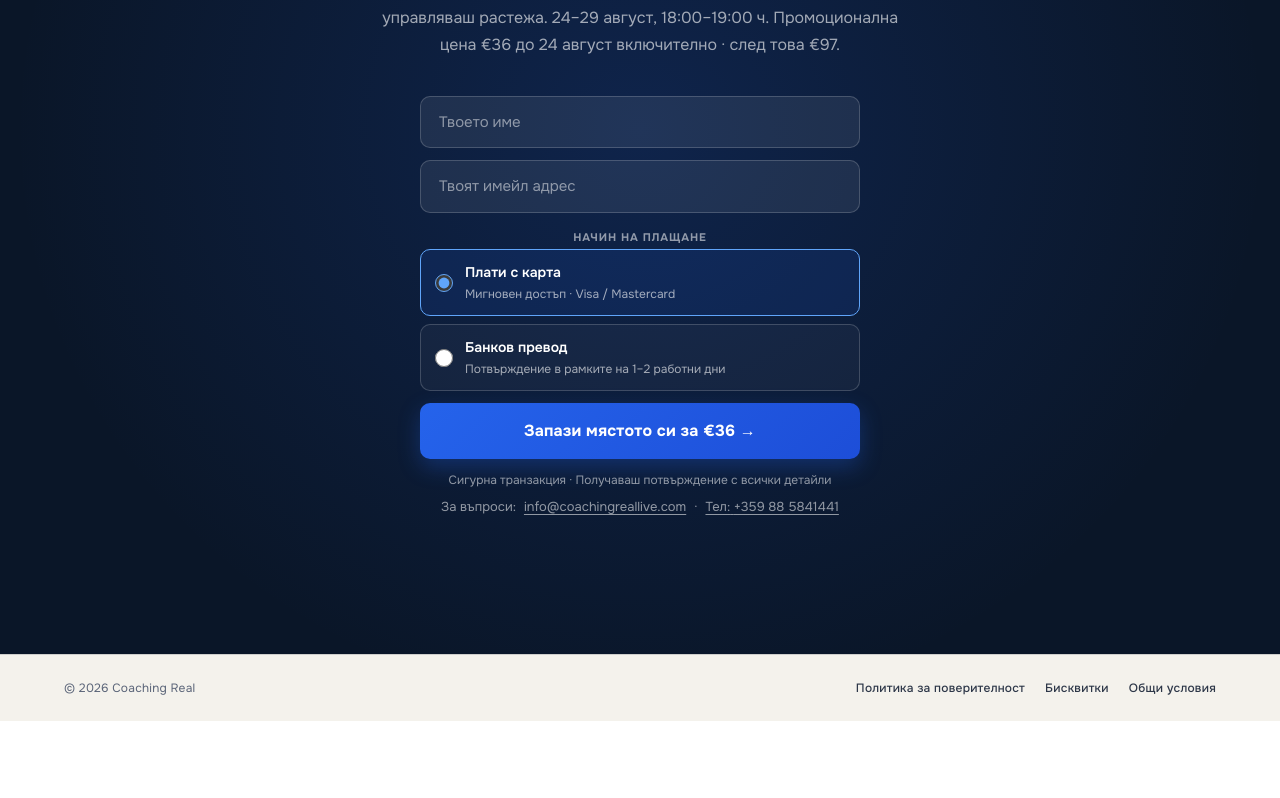
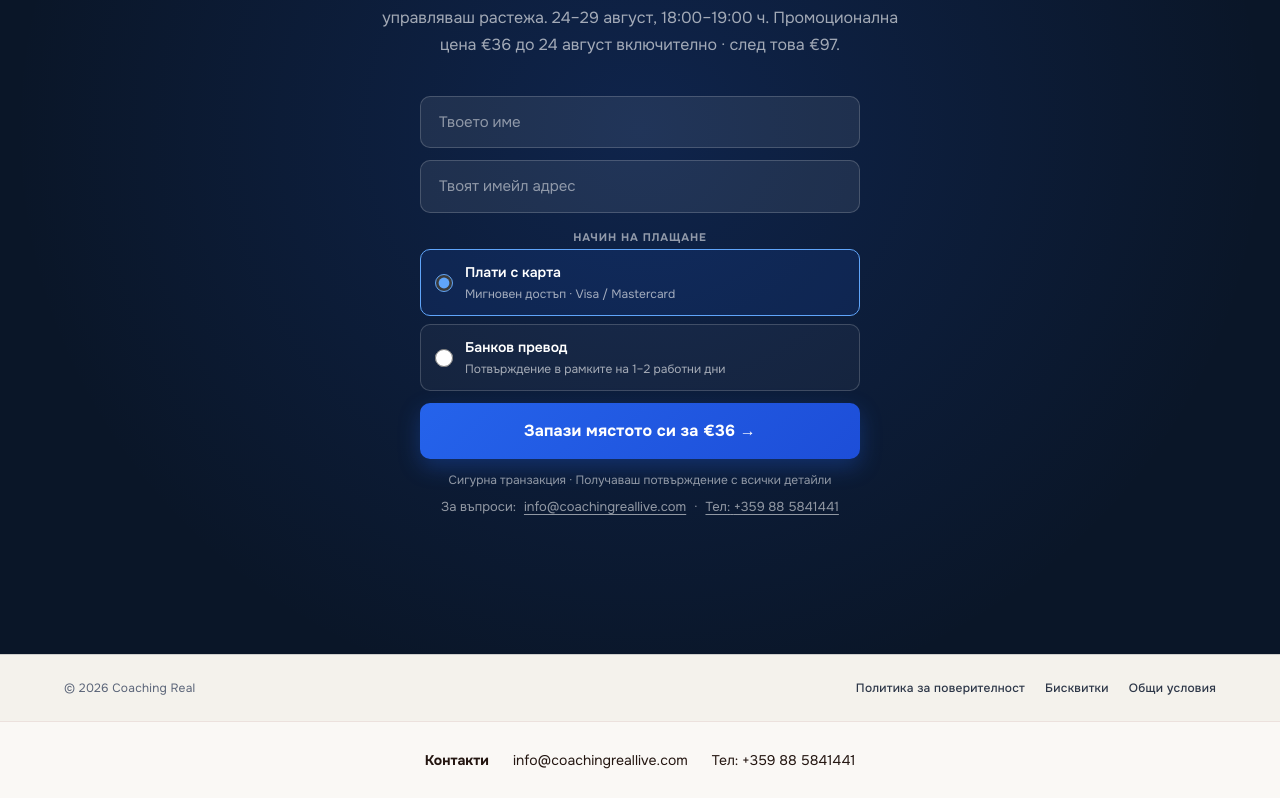
Before and after one commit to jordanyanewski-stack/coaching-real, a Next.js app: page /leadership in a window 1280 px wide. Shown: the part 9752-10550 px from the top of the page. Before the commit the page ends 10473 px from the top, so only its background shows below. Built offline with nearby package versions, Linux system fonts and the light colour scheme.

Commit message:
Add global contact footer

```diff
--- a/src/app/layout.tsx
+++ b/src/app/layout.tsx
@@ -5,6 +5,7 @@ import { bgBG } from "@clerk/localizations";
 import "./globals.css";
 import { FacebookPixel } from "./pixel";
 import CookieBanner from "./cookie-banner";
+import { GlobalContactFooter } from "@/components/global-contact-footer";
 
 // Substituting Sharp Grotesk Cyr Medium 20 with Onest -
 // same geometric family, full Cyrillic support, closest available on Google Fonts.
@@ -62,6 +63,7 @@ export default function RootLayout({
         <body className="min-h-full flex flex-col antialiased">
           <FacebookPixel />
           {children}
+          <GlobalContactFooter />
           <CookieBanner />
         </body>
       </html>
--- /dev/null
+++ b/src/components/global-contact-footer.tsx
@@ -0,0 +1,64 @@
+"use client";
+
+import { usePathname } from "next/navigation";
+
+const CONTACT_EMAIL = "info@coachingreallive.com";
+const CONTACT_PHONE_DISPLAY = "+359 88 5841441";
+const CONTACT_PHONE_LINK = "+359885841441";
+
+const HIDDEN_ROUTES = ["/admin", "/dashboard", "/sign-in", "/sign-up"];
+
+export function GlobalContactFooter() {
+  const pathname = usePathname();
+
+  if (HIDDEN_ROUTES.some((route) => pathname.startsWith(route))) {
+    return null;
+  }
+
+  const isEnglish = pathname.startsWith("/stuck-in-the-middle");
+
+  return (
+    <footer
+      aria-label={isEnglish ? "Contact information" : "Контакти"}
+      style={{
+        backgroundColor: "#faf8f5",
+        borderTop: "1px solid rgba(107, 21, 14, 0.1)",
+        color: "#241611",
+      }}
+    >
+      <div
+        style={{
+          width: "min(100% - 40px, 1180px)",
+          minHeight: "76px",
+          margin: "0 auto",
+          display: "flex",
+          flexWrap: "wrap",
+          alignItems: "center",
+          justifyContent: "center",
+          gap: "10px 24px",
+          padding: "20px 0",
+          fontSize: "14px",
+          lineHeight: 1.5,
+          textAlign: "center",
+        }}
+      >
+        <strong style={{ fontWeight: 700 }}>
+          {isEnglish ? "Contact us" : "Контакти"}
+        </strong>
+        <a
+          href={`mailto:${CONTACT_EMAIL}`}
+          style={{ color: "inherit", textDecoration: "none" }}
+        >
+          {CONTACT_EMAIL}
+        </a>
+        <a
+          href={`tel:${CONTACT_PHONE_LINK}`}
+          aria-label={`${isEnglish ? "Telephone" : "Телефон"} ${CONTACT_PHONE_DISPLAY}`}
+          style={{ color: "inherit", textDecoration: "none" }}
+        >
+          {isEnglish ? "Tel:" : "Тел:"} {CONTACT_PHONE_DISPLAY}
+        </a>
+      </div>
+    </footer>
+  );
+}
```
